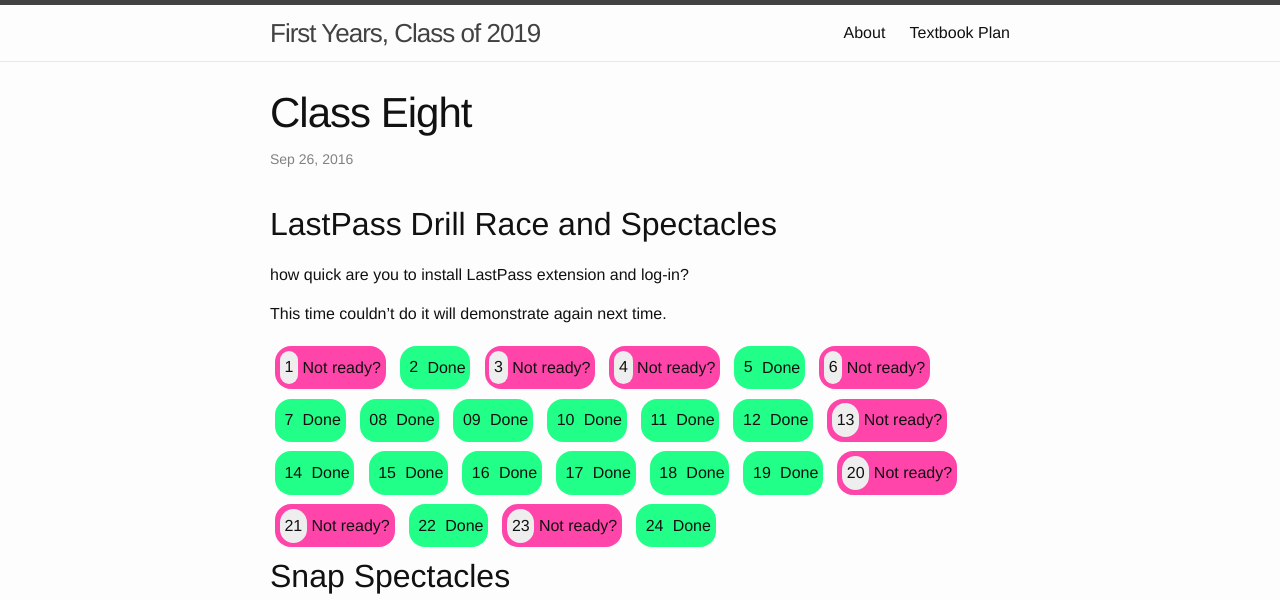
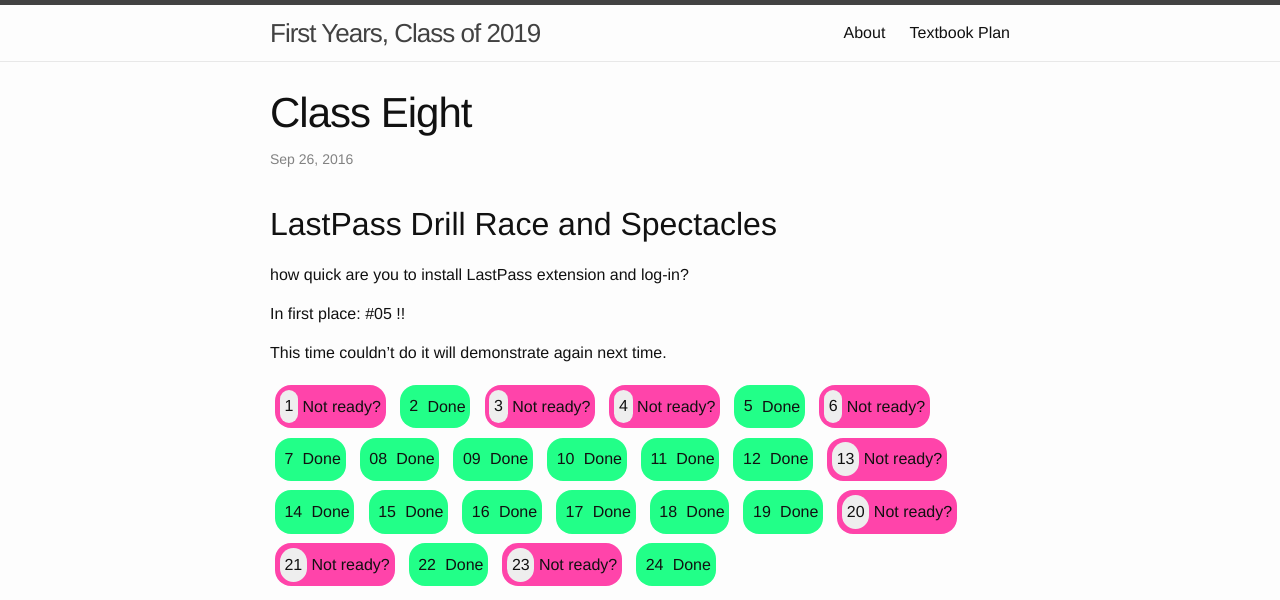
Before and after one commit to MrArgote/19-dot-argote-dot-org, a Jekyll site: the page built from _posts/2016-09-26-Class-Eight.md, in a window 1280 px wide. Shown: the top 600 px of the page. Built offline with Jekyll 4.4.1, drawn with Linux system fonts in a browser that asks for light colours.

Commit message:
small update to class-eight

```diff
--- a/_posts/2016-09-26-Class-Eight.md
+++ b/_posts/2016-09-26-Class-Eight.md
@@ -31,6 +31,8 @@
 ## LastPass Drill Race and Spectacles
 
 how quick are you to install LastPass extension and log-in?
+
+In first place: #05 !!
 
 This time couldn't do it will demonstrate again next time.
 
```
